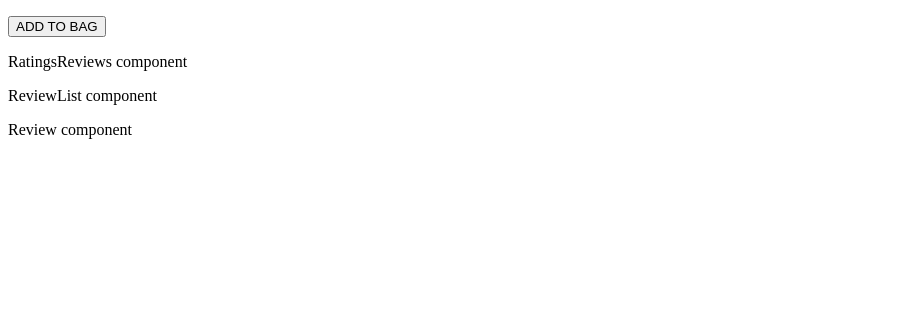
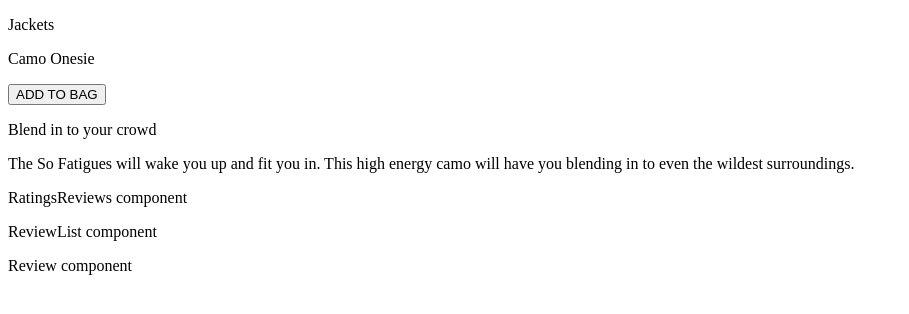
Before and after one commit to mrsampool/projCatwalk, a React (Create React App) app in the folder client/: page / in a window 1280 px wide. Shown: the top 314 px of the page, without its empty margins (0-909 px from the left). Built offline with nearby package versions, Linux system fonts and the light colour scheme; the HTML template or start-up script is replaced by a standard one.

Commit message:
add name & category to overview

```diff
--- a/client/src/components/overview/overview.jsx
+++ b/client/src/components/overview/overview.jsx
@@ -6,8 +6,8 @@ import { StyleSelector } from './styleSelector/styleSelector';
 import { StarRating } from '../starRating/starRating';
 
 export const Overview = (props) =>{
-  //console.log(props.product.category);
-  //const {category, name} = props.product;
+  //console.log(props.product);
+  const {category, name, slogan, description} = props.product;
   return(
     <div id='Overview'>
 
@@ -19,8 +19,8 @@ export const Overview = (props) =>{
 
         <span>
           <StarRating/>
-          <p id='prod-category'></p>
-          <p id='prod-title'></p>
+          <p id='prod-category'>{category}</p>
+          <p id='prod-title'>{name}</p>
           <StyleSelector/>
           <div>
             <SizeSelector/>
@@ -31,7 +31,10 @@ export const Overview = (props) =>{
 
       </div>
 
-      <div id='prod-description'></div>
+      <div id='prod-description'>
+        <p id='prod-slogan'>{slogan}</p>
+        <p>{description}</p>
+      </div>
 
     </div>
   )
```
